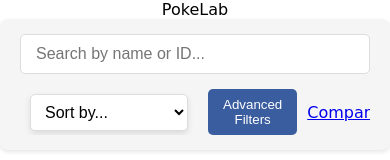
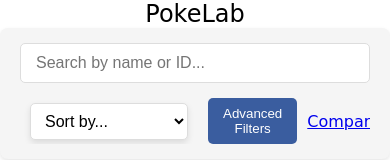
Before and after one commit to dab07/Pokedex, a React Native app: screen / in a window 390 px wide. Shown: the top 160 px of the page. Built offline with nearby package versions, Linux system fonts and the light colour scheme; no server answers.

Commit message:
init commit

```diff
--- a/components/FetchPokemon.tsx
+++ b/components/FetchPokemon.tsx
@@ -97,7 +97,7 @@
     }
     return (
         <div>
-            <div>PokeLab</div>
+            <div className="App-name">PokeLab</div>
             <NavigationBar onSearch={handleSearchPokemon} onSort={handleSortedPokemons} pokemon={pokemons}/>
             {isLoading ? <h2>Loading...</h2> : null}
             <div className="pokemon-container">
--- a/css/PokemonGrid.css
+++ b/css/PokemonGrid.css
@@ -1,3 +1,8 @@
+.App-name {
+    align-self: auto;
+    font-size: x-large;
+}
+
 .pokemon-container {
     display: grid;
     grid-template-columns: repeat(4, 1fr);
```
